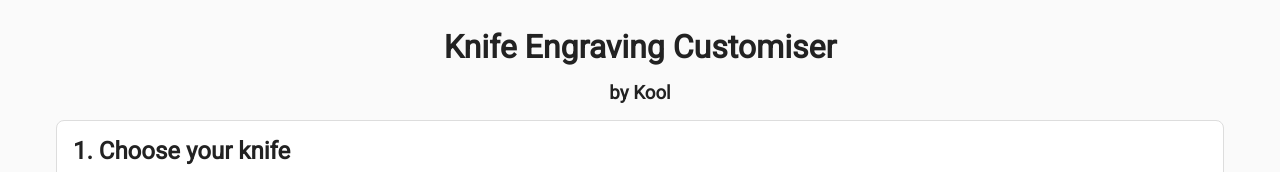
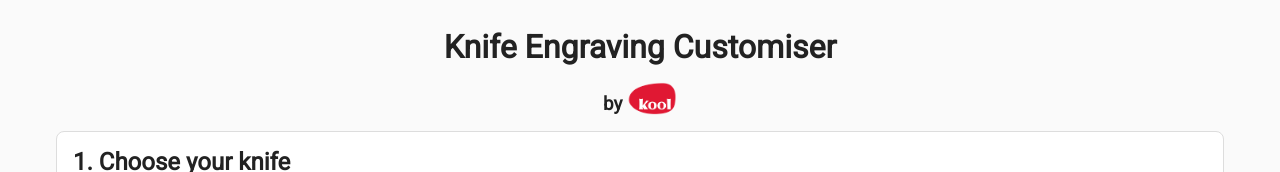
Before and after one commit to kool-ltd/laser-cut, a plain HTML site: page index.html in a window 1280 px wide. Shown: the top 172 px of the page. Drawn offline with Linux system fonts and the light colour scheme.

Commit message:
Update index.html

```diff
--- a/index.html
+++ b/index.html
@@ -35,7 +35,7 @@ button[disabled]{opacity:.4;cursor:not-allowed;}
 </head>
 <body>
 <h1>Knife Engraving Customiser</h1>
-<h3>by Kool</h3>
+<h3>by <span><img src="kool-logo.png" alt="logo" style="width:50px;vertical-align:bottom;"> </span></h3>
 <div class="container">
 
   <!-- 1. KNIFE -->
```
